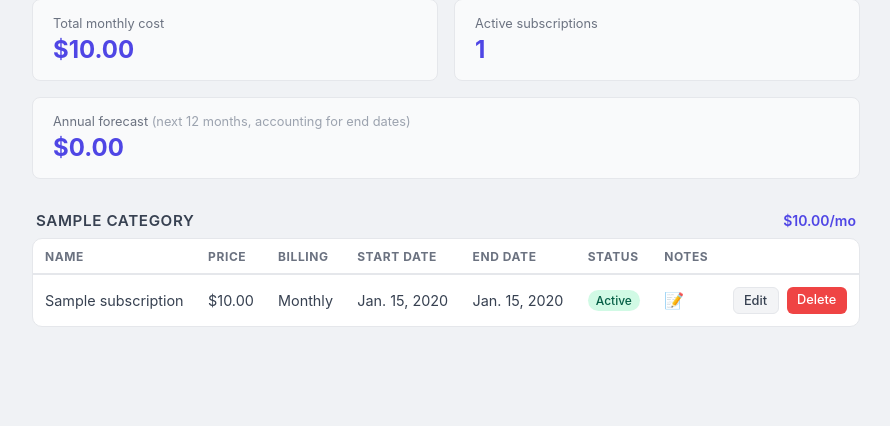
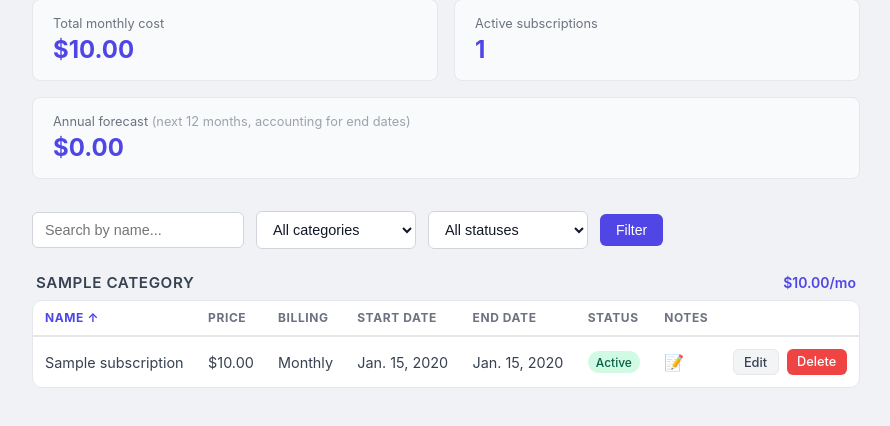
Before and after one commit to andriisyniuchenko/subscription-tracker, a Django app: page /subscriptions/ in a window 1280 px wide. Shown: the part 148-574 px from the top of the page, without its empty margins (194-1084 px from the left). Run offline with Django 5.2, Linux system fonts and the light colour scheme; a user stored in the database is signed in; tables that the repository leaves empty hold one stand-in row (values such as "Sample post").

Commit message:
Add search, filter by category/status, and sortable columns to subscription list

```diff
--- a/subscriptions/templates/base.html
+++ b/subscriptions/templates/base.html
@@ -204,6 +204,32 @@
         .auth-footer { text-align: center; margin-top: 1.25rem; font-size: 0.85rem; color: #6b7280; }
         .auth-footer a { color: #4f46e5; text-decoration: none; }
 
+        /* Filter bar */
+        .filter-bar {
+            display: flex;
+            gap: 0.75rem;
+            align-items: center;
+            margin-bottom: 1.5rem;
+            flex-wrap: wrap;
+        }
+        .filter-bar input[type="text"],
+        .filter-bar select {
+            width: auto;
+            min-width: 160px;
+        }
+
+        /* Sort links in table headers */
+        .sort-link {
+            color: #6b7280;
+            text-decoration: none;
+            font-size: 0.75rem;
+            text-transform: uppercase;
+            letter-spacing: 0.05em;
+            white-space: nowrap;
+        }
+        .sort-link:hover { color: #4f46e5; }
+        .sort-link.sort-active { color: #4f46e5; }
+
         /* Category groups */
         .category-group { margin-bottom: 1.75rem; }
 
--- /dev/null
+++ b/subscriptions/templates/subscriptions/_sort_th.html
@@ -0,0 +1,9 @@
+{% if current_sort == col %}
+    {% if current_dir == "asc" %}
+        <a class="sort-link sort-active" href="?{{ base_qs }}{% if base_qs %}&{% endif %}sort={{ col }}&dir=desc">{{ label }} ↑</a>
+    {% else %}
+        <a class="sort-link sort-active" href="?{{ base_qs }}{% if base_qs %}&{% endif %}sort={{ col }}&dir=asc">{{ label }} ↓</a>
+    {% endif %}
+{% else %}
+    <a class="sort-link" href="?{{ base_qs }}{% if base_qs %}&{% endif %}sort={{ col }}&dir=asc">{{ label }}</a>
+{% endif %}
--- a/subscriptions/templates/subscriptions/list.html
+++ b/subscriptions/templates/subscriptions/list.html
@@ -26,6 +26,35 @@
     </div>
 </div>
 
+{# Filter bar #}
+<form class="filter-bar" method="get">
+    <input type="text" name="q" value="{{ filters.q }}" placeholder="Search by name...">
+
+    <select name="category">
+        <option value="">All categories</option>
+        {% for cat in user_categories %}
+            <option value="{{ cat.id }}" {% if filters.category == cat.id|stringformat:"s" %}selected{% endif %}>
+                {{ cat.name }}
+            </option>
+        {% endfor %}
+    </select>
+
+    <select name="status">
+        <option value="">All statuses</option>
+        <option value="active"   {% if filters.status == "active"   %}selected{% endif %}>Active</option>
+        <option value="inactive" {% if filters.status == "inactive" %}selected{% endif %}>Inactive</option>
+    </select>
+
+    {# preserve current sort when filtering #}
+    {% if current_sort %}<input type="hidden" name="sort" value="{{ current_sort }}">{% endif %}
+    {% if current_dir  %}<input type="hidden" name="dir"  value="{{ current_dir }}">{% endif %}
+
+    <button class="btn btn-primary" type="submit">Filter</button>
+    {% if filters.q or filters.category or filters.status %}
+        <a class="btn btn-secondary" href="{% url 'subscription_list' %}">Clear</a>
+    {% endif %}
+</form>
+
 {% for group in groups %}
     <div class="category-group">
         <div class="category-header">
@@ -39,11 +68,11 @@
             <table>
                 <thead>
                     <tr>
-                        <th>Name</th>
-                        <th>Price</th>
-                        <th>Billing</th>
-                        <th>Start date</th>
-                        <th>End date</th>
+                        <th>{% include "subscriptions/_sort_th.html" with col="name"          label="Name"         %}</th>
+                        <th>{% include "subscriptions/_sort_th.html" with col="price"         label="Price"        %}</th>
+                        <th>{% include "subscriptions/_sort_th.html" with col="billing_cycle" label="Billing"      %}</th>
+                        <th>{% include "subscriptions/_sort_th.html" with col="start_date"    label="Start date"   %}</th>
+                        <th>{% include "subscriptions/_sort_th.html" with col="end_date"      label="End date"     %}</th>
                         <th>Status</th>
                         <th>Notes</th>
                         <th></th>
@@ -85,7 +114,7 @@
     </div>
 {% empty %}
     <div class="card">
-        <p class="empty">No subscriptions yet. Add your first one!</p>
+        <p class="empty">No subscriptions found.</p>
     </div>
 {% endfor %}
 {% endblock %}
--- a/subscriptions/views.py
+++ b/subscriptions/views.py
@@ -1,5 +1,6 @@
 from datetime import date
 from decimal import Decimal
+from urllib.parse import urlencode
 
 from django.shortcuts import render, redirect, get_object_or_404
 from django.contrib.auth.decorators import login_required
@@ -77,18 +78,44 @@ def delete_subscription(request, pk):
     return render(request, 'subscriptions/delete.html', {'subscription': subscription})
 
 
+VALID_SORT_FIELDS = {'name', 'price', 'billing_cycle', 'start_date', 'end_date'}
+
+
 @login_required
 def subscription_list(request):
     subscriptions = Subscription.objects.filter(user=request.user).select_related('category')
 
+    # --- Filters ---
+    q           = request.GET.get('q', '').strip()
+    category_id = request.GET.get('category', '').strip()
+    status      = request.GET.get('status', '').strip()
+    sort        = request.GET.get('sort', 'name').strip()
+    direction   = request.GET.get('dir', 'asc').strip()
+
+    if q:
+        subscriptions = subscriptions.filter(name__icontains=q)
+    if category_id:
+        subscriptions = subscriptions.filter(category_id=category_id)
+    if status == 'active':
+        subscriptions = subscriptions.filter(is_active=True)
+    elif status == 'inactive':
+        subscriptions = subscriptions.filter(is_active=False)
+
+    # --- Sorting ---
+    if sort not in VALID_SORT_FIELDS:
+        sort = 'name'
+    if direction not in ('asc', 'desc'):
+        direction = 'asc'
+    subscriptions = subscriptions.order_by(sort if direction == 'asc' else f'-{sort}')
+
+    # --- Stats (on filtered set) ---
     total_monthly = sum(
         sub.price if sub.billing_cycle == 'monthly' else sub.price / 12
-        for sub in subscriptions
-        if sub.is_active
+        for sub in subscriptions if sub.is_active
     )
     active_count = sum(1 for sub in subscriptions if sub.is_active)
 
-    # Group subscriptions by category
+    # --- Group by category (preserving sort order within groups) ---
     groups_dict = {}
     uncategorized = []
 
@@ -116,11 +143,26 @@ def subscription_list(request):
         ), 2)
         groups.append({'category': None, 'subscriptions': uncategorized, 'monthly_total': uncat_total})
 
+    # Base query string for sort links (without sort/dir)
+    base_params = {}
+    if q:
+        base_params['q'] = q
+    if category_id:
+        base_params['category'] = category_id
+    if status:
+        base_params['status'] = status
+    base_qs = urlencode(base_params)
+
     return render(request, 'subscriptions/list.html', {
         'groups': groups,
         'total_monthly': round(total_monthly, 2),
         'active_count': active_count,
         'annual_forecast': _annual_forecast(subscriptions),
+        'user_categories': Category.objects.filter(user=request.user),
+        'filters': {'q': q, 'category': category_id, 'status': status},
+        'current_sort': sort,
+        'current_dir': direction,
+        'base_qs': base_qs,
     })
 
 
```
